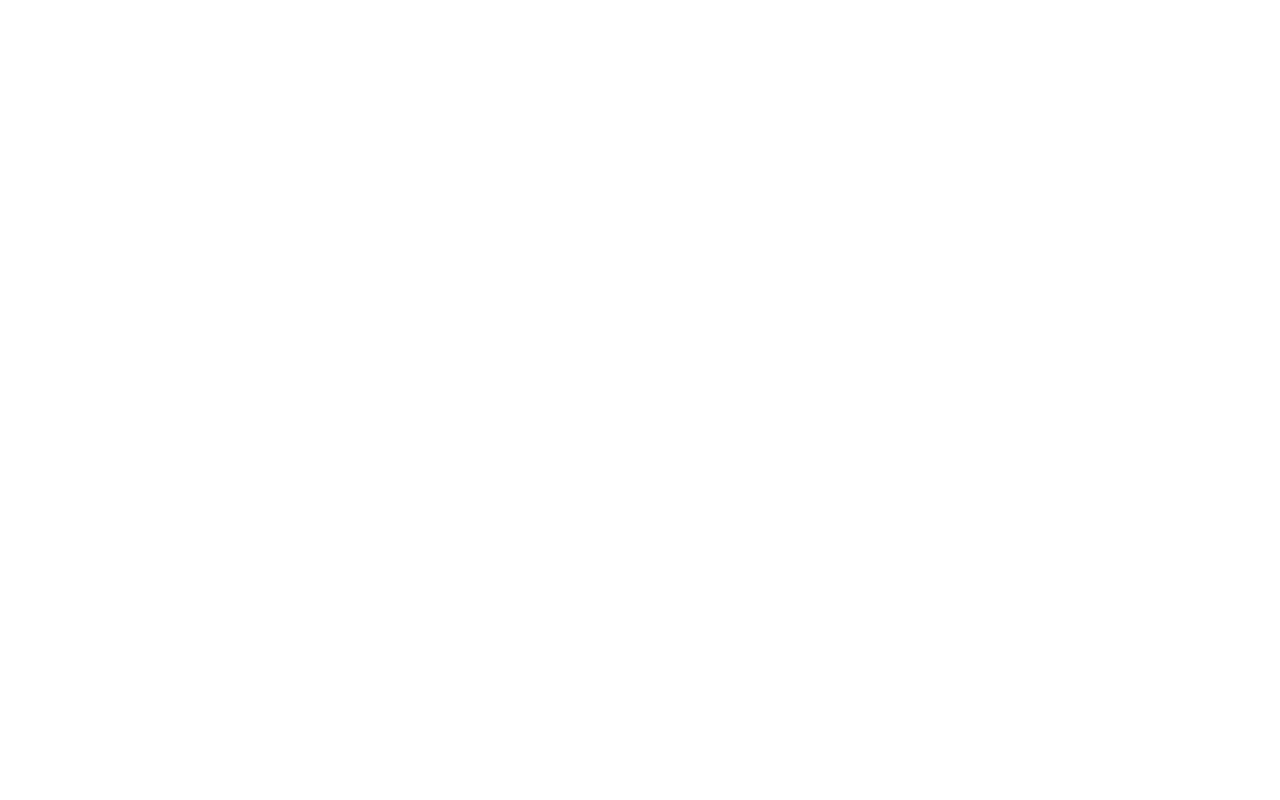
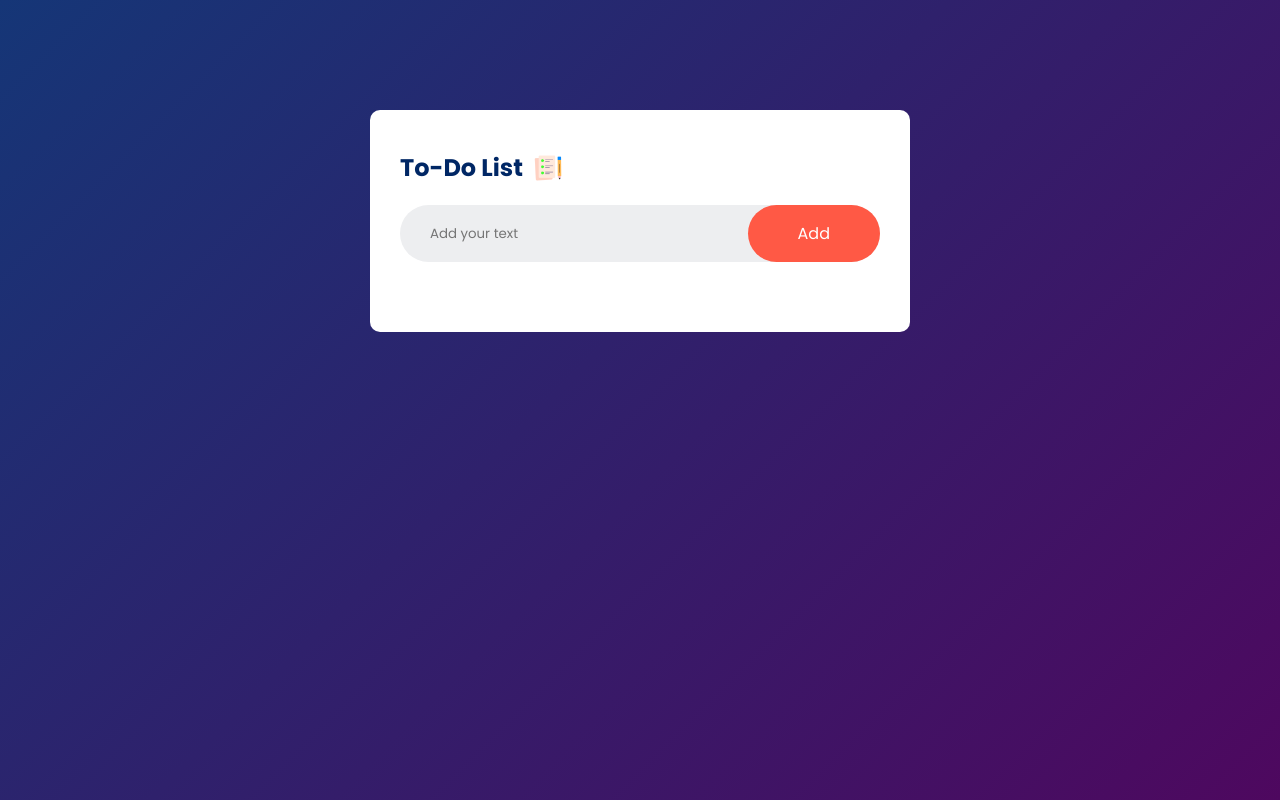
Before and after one commit to SenithVijayantha/To-Do-List, a plain HTML site: page index.html in a window 1280 px wide. Drawn offline with Linux system fonts and the light colour scheme.

Commit message:
Complete HTML structure and CSS styling

```diff
--- a/index.html
+++ b/index.html
@@ -3,9 +3,25 @@
 <head>
     <meta charset="UTF-8">
     <meta name="viewport" content="width=device-width, initial-scale=1.0">
+    <link rel="stylesheet" href="styles.css">
     <title>Document</title>
 </head>
 <body>
-
+    <div class="container">
+        <div class="todo-app">
+            <h2>To-Do List
+                <img src="images/icon.png" alt="">
+            </h2>
+            <div class="row">
+                <input type="text" id="input-box" placeholder="Add your text">
+                <button>Add</button>
+            </div>
+            <ul id="list-container">
+                <!-- <li class="checked">Task 1</li>
+                <li>Task 2</li>
+                <li>Task 3</li> -->
+            </ul>
+        </div>
+    </div>
 </body>
 </html>
--- a/styles.css
+++ b/styles.css
@@ -0,0 +1,96 @@
+@import url('https://fonts.googleapis.com/css2?family=Poppins:ital,wght@0,100;0,200;0,300;0,400;0,500;0,600;0,700;0,800;0,900;1,100;1,200;1,300;1,400;1,500;1,600;1,700;1,800;1,900&display=swap');
+
+* {
+    margin: 0;
+    padding: 0;
+    font-family: "Poppins", serif;
+    box-sizing: border-box;
+}
+
+.container {
+    width: 100%;
+    min-height: 100vh;
+    background: linear-gradient(135deg, #153677, #4e085f);
+    padding: 10px;
+}
+
+.todo-app {
+    width: 100%;
+    max-width: 540px;
+    background: #fff;
+    margin: 100px auto 20px;
+    padding: 40px 30px 70px;
+    border-radius: 10px;
+}
+
+.todo-app h2 {
+    color: #002765;
+    display: flex;
+    align-items: center;
+    margin-bottom: 20px;
+}
+
+.todo-app h2 img {
+    width: 30px;
+    margin-left: 10px;
+}
+
+.row {
+    display: flex;
+    align-items: center;
+    justify-content: space-between;
+    background: #edeef0;
+    border-radius: 30px;
+    padding-left: 20px;
+}
+
+input {
+    flex: 1;
+    border: none;
+    outline: none;
+    background: transparent;
+    padding: 10px;
+    font-weight: 14px;
+}
+
+button {
+    border: none;
+    outline: none;
+    padding: 16px 50px;
+    background: #ff5945;
+    color: #fff;
+    font-size: 16px;
+    cursor: pointer;
+    border-radius: 40px;
+}
+
+ul li {
+    list-style: none;
+    font-size: 17px;
+    padding: 12px 8px 12px 50px;
+    user-select: none;
+    cursor: pointer;
+    position: relative;
+}
+
+ul li::before {
+    content: '';
+    position: absolute;
+    height: 28px;
+    width: 28px;
+    border-radius: 50%;
+    background-image: url(images/unchecked.png);
+    background-size: cover;
+    background-position: center;
+    top: 12px;
+    left: 8px;
+}
+
+ul li.checked {
+    color: #555;
+    text-decoration: line-through;
+}
+
+ul li.checked::before {
+    background-image: url(images/checked.png);
+}
```
